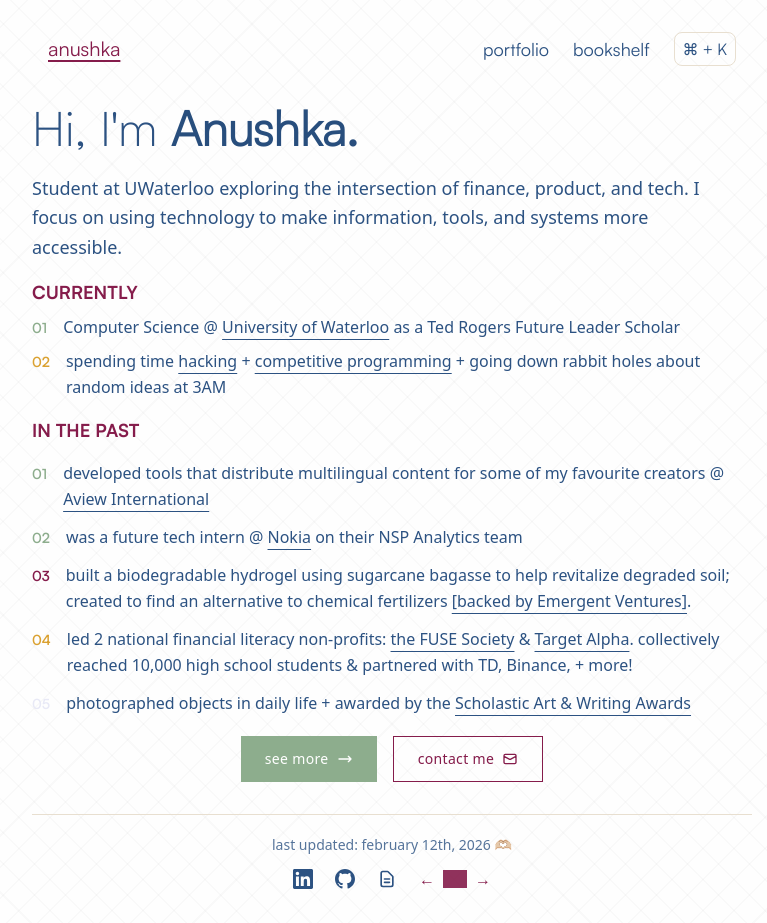
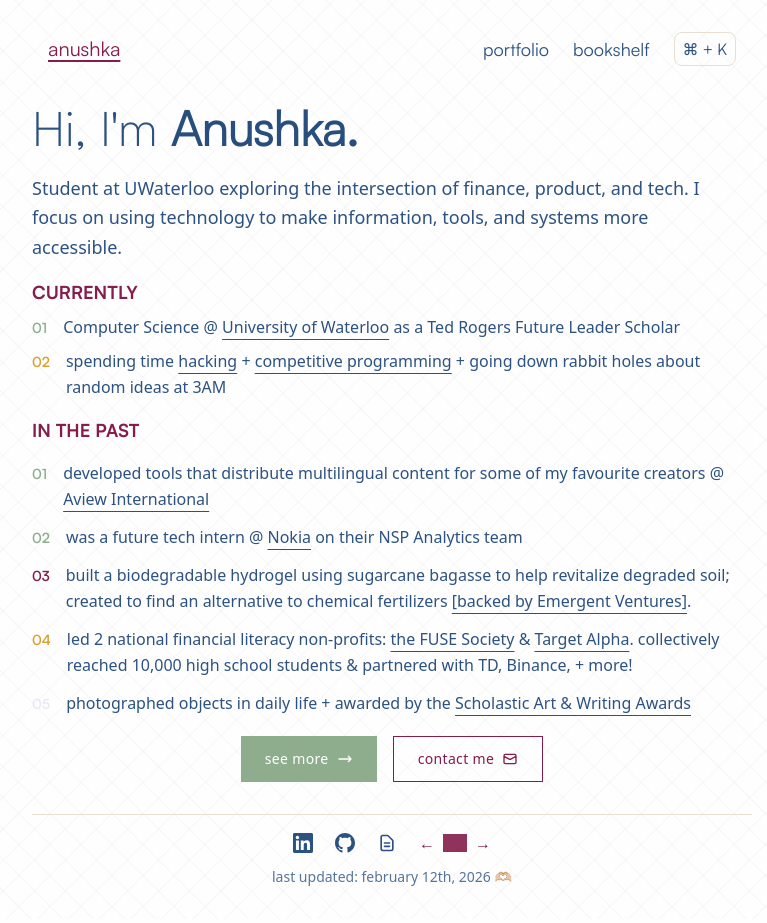
Before and after one commit to apun16/anushkapunukollu, a Next.js app: page / in a window 1280 px wide. Shown: the whole page, without its empty margins (248-1015 px from the left). Built offline with nearby package versions, Linux system fonts and the light colour scheme; grey boxes are pictures that could not be loaded.

Commit message:
feat: move social links above last updated timestamp

```diff
--- a/src/components/footer.tsx
+++ b/src/components/footer.tsx
@@ -7,7 +7,6 @@
       className="w-full flex flex-col items-center leading-tight"
       style={{ fontFamily: "Sora, system-ui, sans-serif", color: "var(--color-foreground)" }}
     >
-      <span className="text-sm mt-1 mb-3 opacity-80">last updated: february 12th, 2026 🫶🏼 </span>
       <div className="flex flex-wrap items-center justify-center gap-3 sm:gap-4">
       <a
           href="https://linkedin.com/in/anushkapunukollu"
@@ -77,6 +76,7 @@
           </a>
         </div>
       </div>
+      <span className="text-sm mt-3 opacity-80">last updated: february 12th, 2026 🫶🏼 </span>
     </footer>
   );
 }
```
